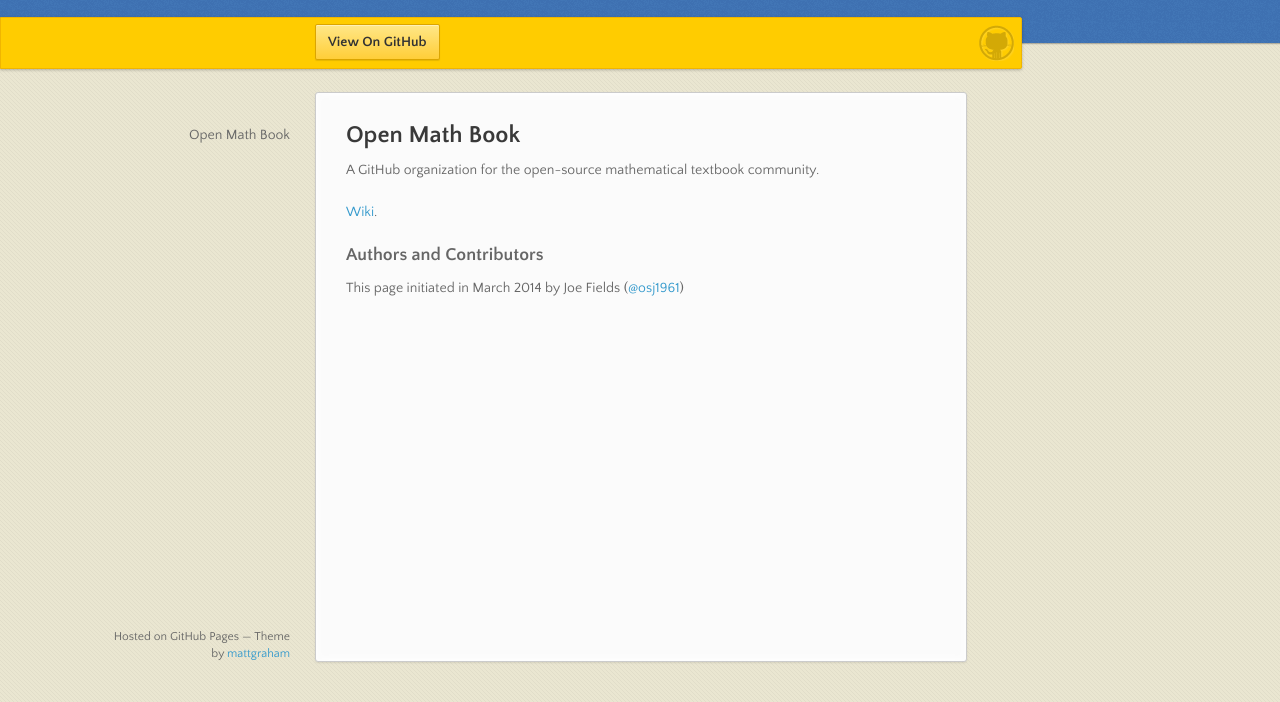
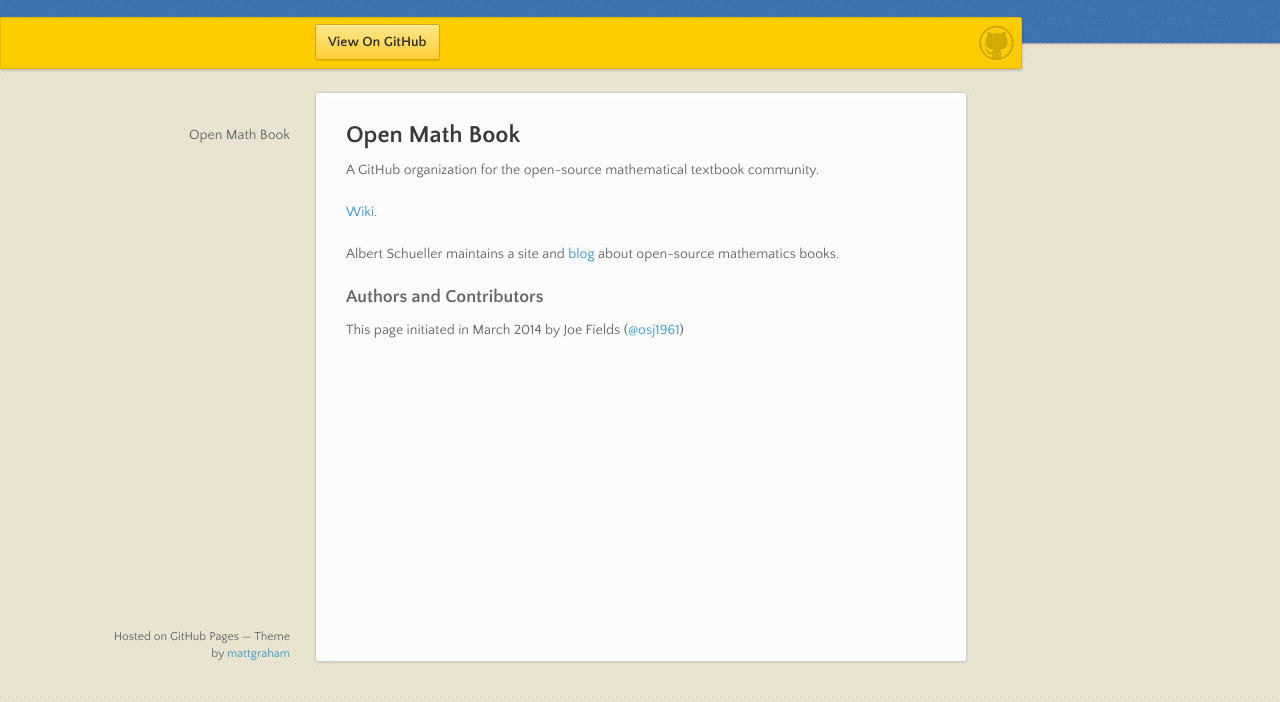
Before and after one commit to Open-Math-Book/Open-Math-Book.github.io, a plain HTML site: page index.html in a window 1280 px wide. Shown: the part 98-800 px from the top of the page. Drawn offline with nearby package versions, Linux system fonts and the light colour scheme.

Commit message:
added a link to the "Open Math Book" blog by Albert Schueller

```diff
--- a/index.html
+++ b/index.html
@@ -38,6 +38,8 @@
 <p>A GitHub organization for the open-source mathematical textbook community.</p>
 
 <p><a href="https://github.com/Open-Math-Book/Open-Math-Book.github.io/wiki">Wiki</a>.</a></p>
+
+<p>Albert Schueller maintains a site and <a href="http://www.openmathbook.org/">blog</a> about open-source mathematics books.
 <h3>
 <a name="authors-and-contributors" class="anchor" href="#authors-and-contributors"><span class="octicon octicon-link"></span></a>Authors and Contributors</h3>
 
```
